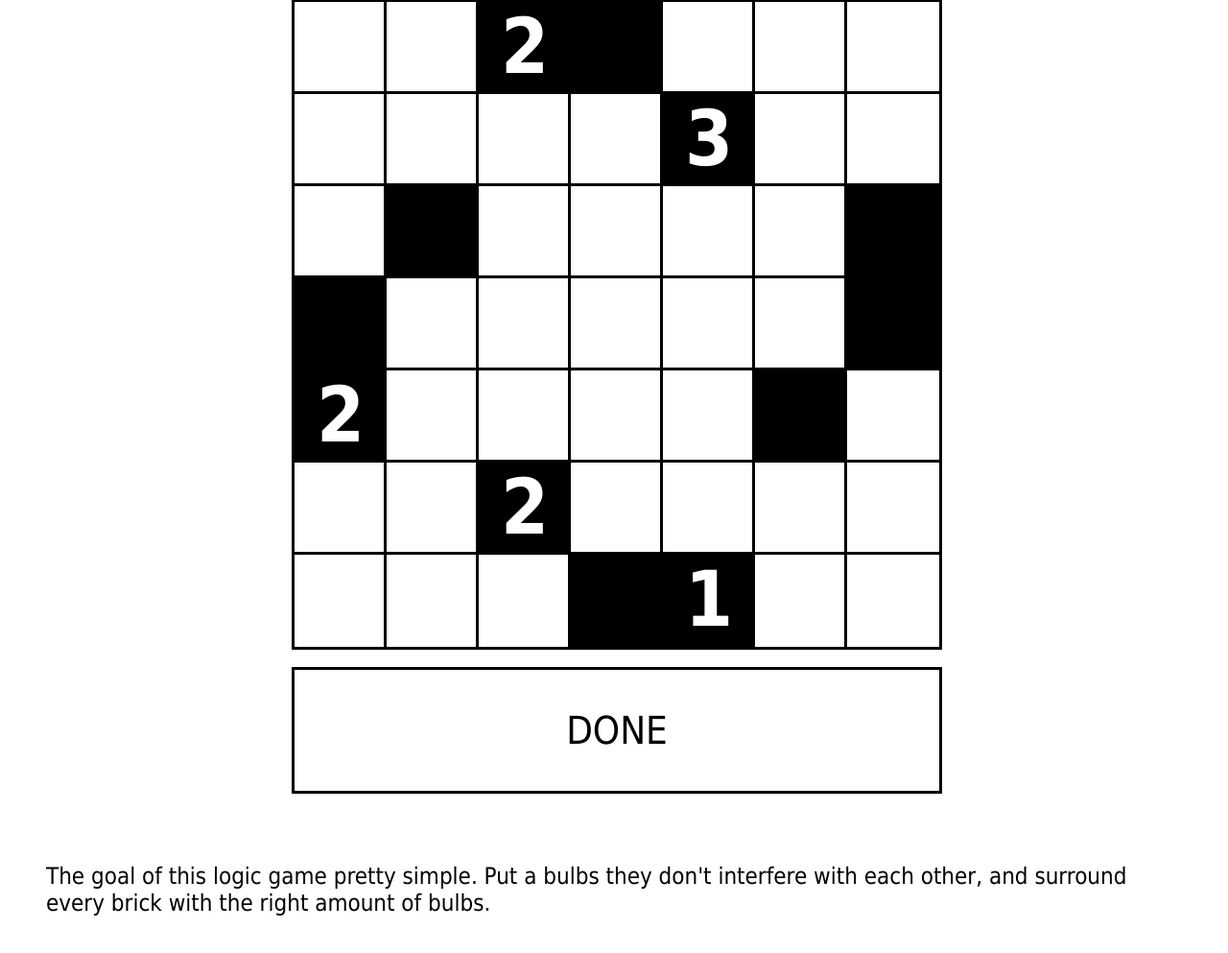
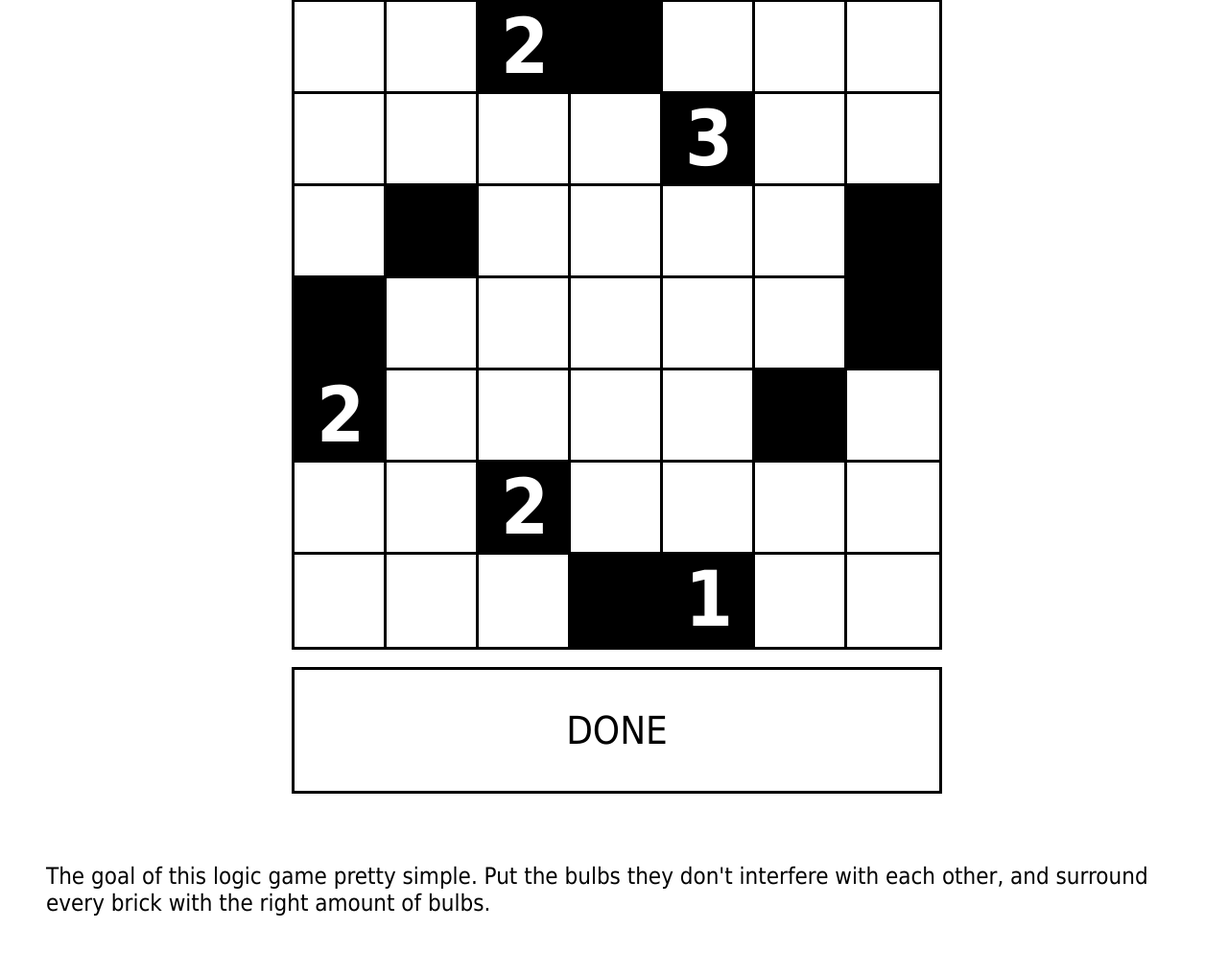
Before and after one commit to kicknick/Light-the-darkness, a plain HTML site: page index.html in a window 1280 px wide. Shown: the part 87-1080 px from the top of the page at 96% size. Drawn offline with Linux system fonts and the light colour scheme.

Commit message:
bulb size

```diff
--- a/index.html
+++ b/index.html
@@ -91,7 +91,7 @@
 		<div id="done"><h3>DONE</h3></div>
 	</div>
 	<div id="rules">
-		<h4>The goal of this logic game pretty simple. Put a bulbs they don't interfere with each other, and surround every brick with the right amount of bulbs.</h4>
+		<h4>The goal of this logic game pretty simple. Put the bulbs they don't interfere with each other, and surround every brick with the right amount of bulbs.</h4>
 	</div>
 
 
```
